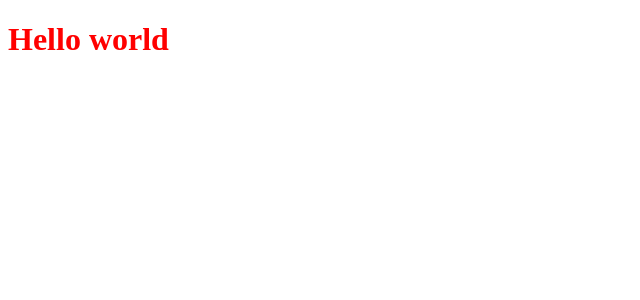
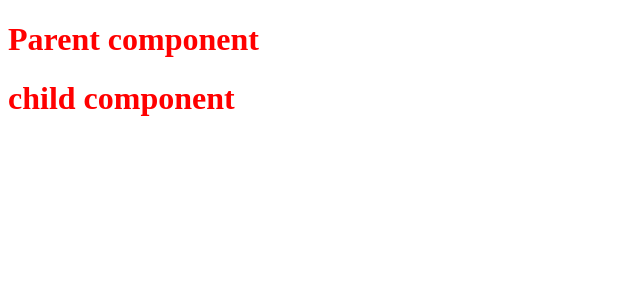
Before and after one commit to valeri879/val-do-angular, an Angular app: page / in a window 1280 px wide. Shown: the top 300 px of the page, without its empty margins (0-640 px from the left). Built offline with nearby package versions, Linux system fonts and the light colour scheme.

Commit message:
encapsulation

```diff
--- a/src/app/app.component.html
+++ b/src/app/app.component.html
@@ -1 +1,2 @@
-<h1>Hello world</h1>
+<h1>Parent component</h1>
+<app-child></app-child>
--- a/src/app/app.component.scss
+++ b/src/app/app.component.scss
@@ -1,3 +1,3 @@
-h1 {
+/* h1 {
     color: red;
-}
+} */
--- a/src/app/app.component.ts
+++ b/src/app/app.component.ts
@@ -1,9 +1,10 @@
-import { Component } from '@angular/core';
+import { Component, ViewEncapsulation } from '@angular/core';
 
 @Component({
   selector: 'app-root',
   templateUrl: './app.component.html',
-  styleUrls: ['./app.component.scss']
+  styleUrls: ['./app.component.scss'],
+  // encapsulation: ViewEncapsulation.ShadowDom
 })
 
 export class AppComponent {
--- a/src/app/app.module.ts
+++ b/src/app/app.module.ts
@@ -3,10 +3,12 @@ import { BrowserModule } from '@angular/platform-browser';
 
 import { AppRoutingModule } from './app-routing.module';
 import { AppComponent } from './app.component';
+import { ChildComponent } from './child/child.component';
 
 @NgModule({
   declarations: [
-    AppComponent
+    AppComponent,
+    ChildComponent
   ],
   imports: [
     BrowserModule,
--- /dev/null
+++ b/src/app/child/child.component.html
@@ -0,0 +1 @@
+<h1>child component</h1>
--- /dev/null
+++ b/src/app/child/child.component.ts
@@ -0,0 +1,18 @@
+import { Component, OnInit, ViewEncapsulation } from '@angular/core';
+
+@Component({
+  selector: 'app-child',
+  templateUrl: './child.component.html',
+  styleUrls: ['./child.component.scss'],
+  // encapsulation: ViewEncapsulation.Emulated
+  // encapsulation: ViewEncapsulation.None
+  // encapsulation: ViewEncapsulation.ShadowDom
+})
+export class ChildComponent implements OnInit {
+
+  constructor() { }
+
+  ngOnInit(): void {
+  }
+
+}
--- a/src/styles.scss
+++ b/src/styles.scss
@@ -1 +1,4 @@
 /* You can add global styles to this file, and also import other style files */
+h1 {
+    color: red;
+}
```
Also changed, not shown: src/app/child/child.component.scss (added), 1 other file (tests, documents, lock files or other folders).
